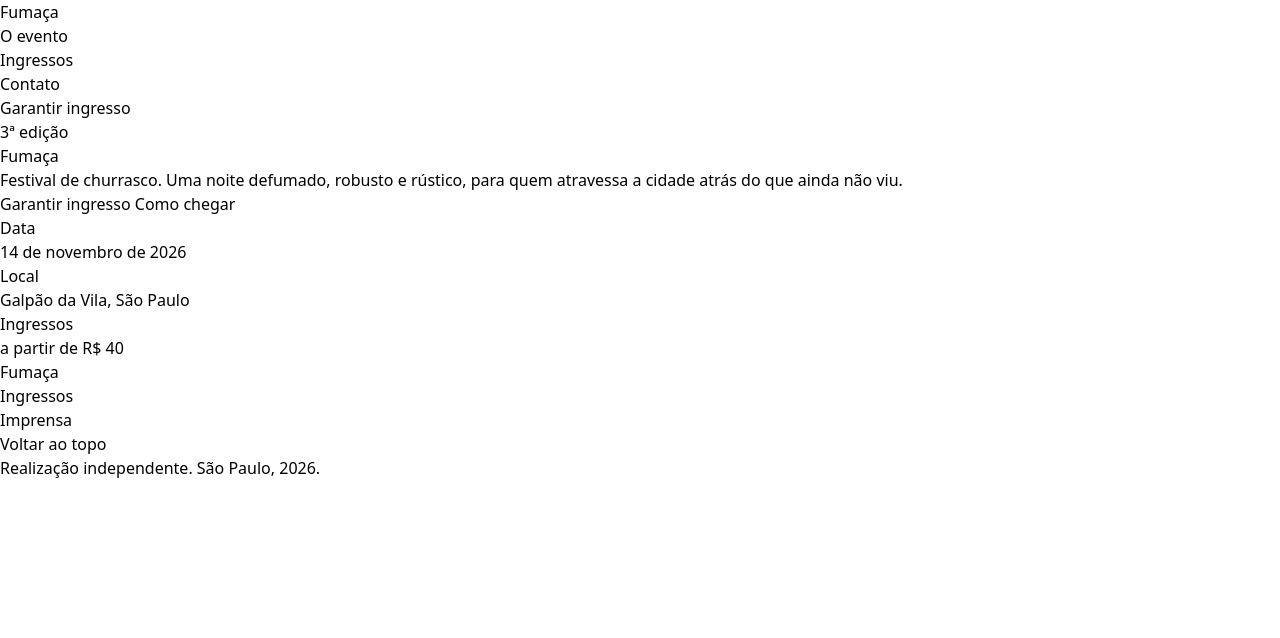
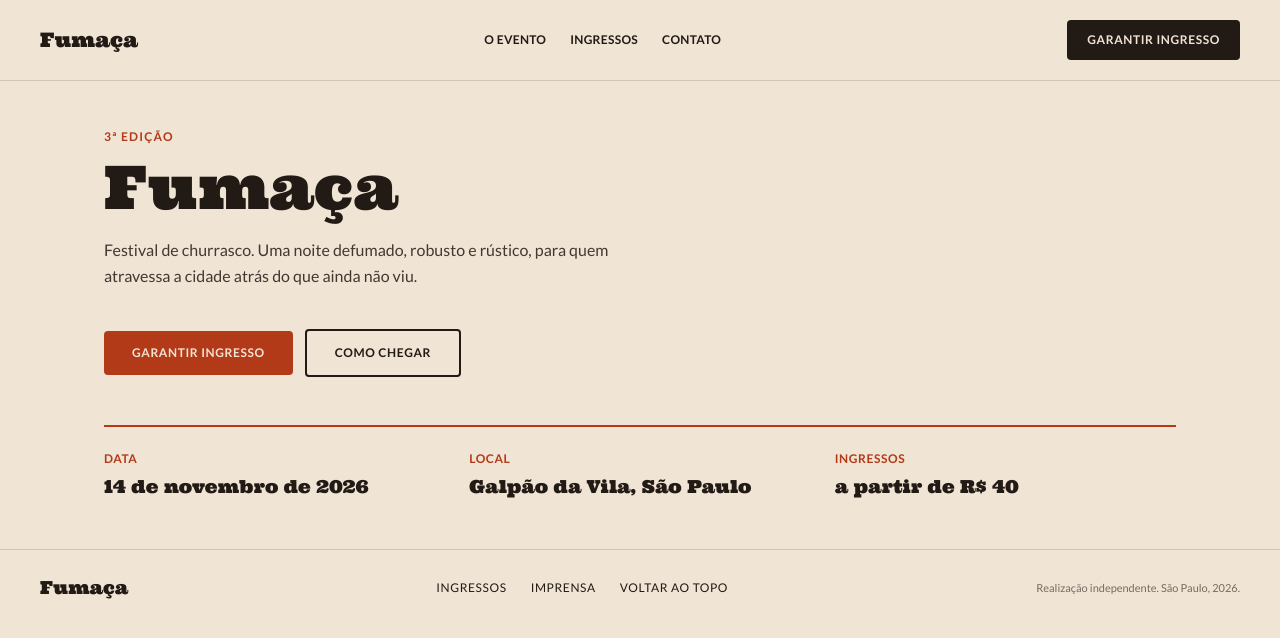
Before and after one commit to bernardorodrigues830/front-end, a plain HTML site: page index.html in a window 1280 px wide. Drawn offline with nearby package versions, Linux system fonts and the light colour scheme.

Commit message:
Primeiras alterações, falta polimento e fazer footer

```diff
--- a/index.html
+++ b/index.html
@@ -42,57 +42,79 @@
        ============================================================ -->
 </head>
 
-<body>
+<body class="bg-marca-50 text-marca-900 font-corpo">
 
-    <header class=""id="topo">
-        <a href="#hero">Fumaça</a>
+    <header id="topo" class="flex items-center justify-between px-10 py-5 border-b border-marca-900/15">
+        <a href="#hero" class="font-display text-xl text-marca-900">
+            Fumaça
+        </a>
         <nav aria-label="Principal">
-            <ul>
+            <ul class="flex items-center gap-6 text-xs font-semibold uppercase tracking-wide">
                 <li><a href="#hero">O evento</a></li>
                 <li><a href="#">Ingressos</a></li>
                 <li><a href="#rodape">Contato</a></li>
             </ul>
         </nav>
-        <a href="#">Garantir ingresso</a>
+        <a href="#"
+            class="bg-marca-900 text-marca-50 text-xs font-semibold uppercase tracking-wider px-5 py-3 rounded-[var(--radius-card)]">
+            Garantir ingresso
+        </a>
     </header>
 
-    <main>
+    <main class="px-10 py-12 max-w-6xl mx-auto">
 
         <section id="hero">
-            <p>3ª edição</p>
-            <h1>Fumaça</h1>
-            <p>Festival de churrasco. Uma noite defumado, robusto e rústico, para quem atravessa a cidade atrás do que ainda não viu.</p>
-            <div>
-                <a href="#">Garantir ingresso</a>
-                <a href="#rodape">Como chegar</a>
+            <p class="text-xs font-bold uppercase tracking-widest text-marca-500 mb-3">
+                3ª edição
+            </p>
+            <h1 class="font-display text-6xl text-marca-900 mb-5">
+                Fumaça
+            </h1>
+            <p class="text-base max-w-lg text-marca-900/85 mb-10 leading-relaxed">
+                Festival de churrasco. Uma noite defumado, robusto e rústico, para quem atravessa a cidade atrás do que
+                ainda não viu.
+            </p>
+            <div class="flex items-center gap-3 mb-12">
+                <a href="#"
+                    class="bg-marca-500 text-marca-50 text-xs font-bold uppercase tracking-wider px-7 py-3.5 rounded-[var(--radius-card)]">
+                    Garantir ingresso
+                </a>
+                <a href="#rodape"
+                    class="border-2 border-marca-900 text-marca-900 text-xs font-bold uppercase tracking-wider px-7 py-3.5 rounded-[var(--radius-card)]">
+                    Como chegar
+                </a>
             </div>
-            <dl>
+            <dl class="border-t-2 border-marca-500 pt-6 grid grid-cols-3 gap-6">
                 <div>
-                    <dt>Data</dt>
-                    <dd>14 de novembro de 2026</dd>
+                    <dt class="text-xs font-bold uppercase tracking-wider text-marca-500 mb-1.5">Data</dt>
+                    <dd class="font-display text-lg text-marca-900">14 de novembro de 2026</dd>
                 </div>
                 <div>
-                    <dt>Local</dt>
-                    <dd>Galpão da Vila, São Paulo</dd>
+                    <dt class="text-xs font-bold uppercase tracking-wider text-marca-500 mb-1.5">Local</dt>
+                    <dd class="font-display text-lg text-marca-900">Galpão da Vila, São Paulo</dd>
                 </div>
                 <div>
-                    <dt>Ingressos</dt>
-                    <dd>a partir de R$ 40</dd>
+                    <dt class="text-xs font-bold uppercase tracking-wider text-marca-500 mb-1.5">Ingressos</dt>
+                    <dd class="font-display text-lg text-marca-900">a partir de R$ 40</dd>
                 </div>
             </dl>
         </section>
     </main>
 
-    <footer id="rodape">
-        <p>Fumaça</p>
+    <footer id="rodape" class="flex items-center justify-between px-10 py-6 border-t border-marca-900/15">
+        <p class="font-display text-lg text-marca-900">
+            Fumaça
+        </p>
         <nav aria-label="Rodapé">
-            <ul>
+            <ul class="flex items-center gap-6 text-xs font-medium uppercase tracking-wider text-marca-900">
                 <li><a href="#">Ingressos</a></li>
                 <li><a href="#">Imprensa</a></li>
                 <li><a href="#topo">Voltar ao topo</a></li>
             </ul>
         </nav>
-        <p>Realização independente. São Paulo, 2026.</p>
+        <p class="text-[11px] text-marca-900/60 font-medium">
+            Realização independente. São Paulo, 2026.
+        </p>
     </footer>
 
 </body>
```
